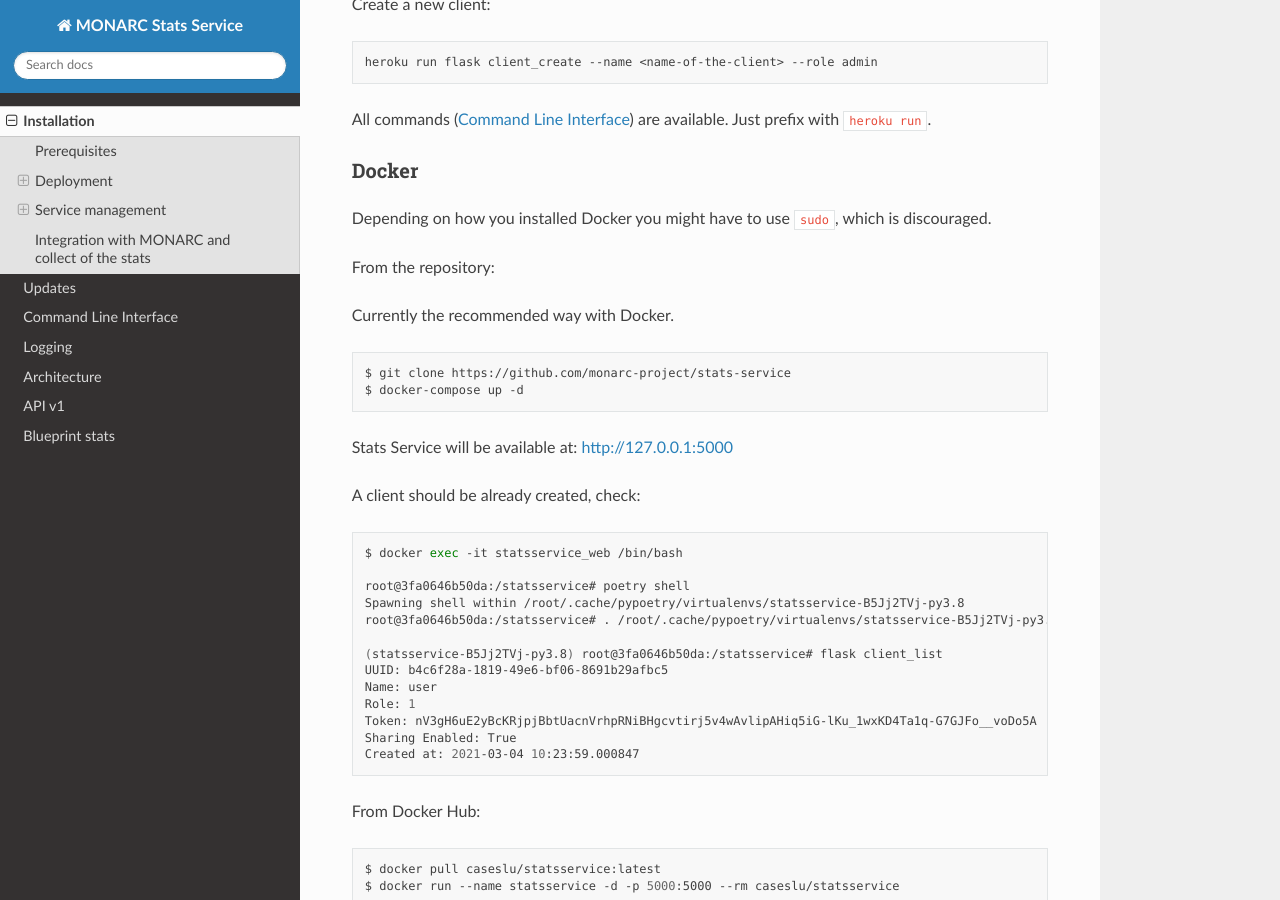
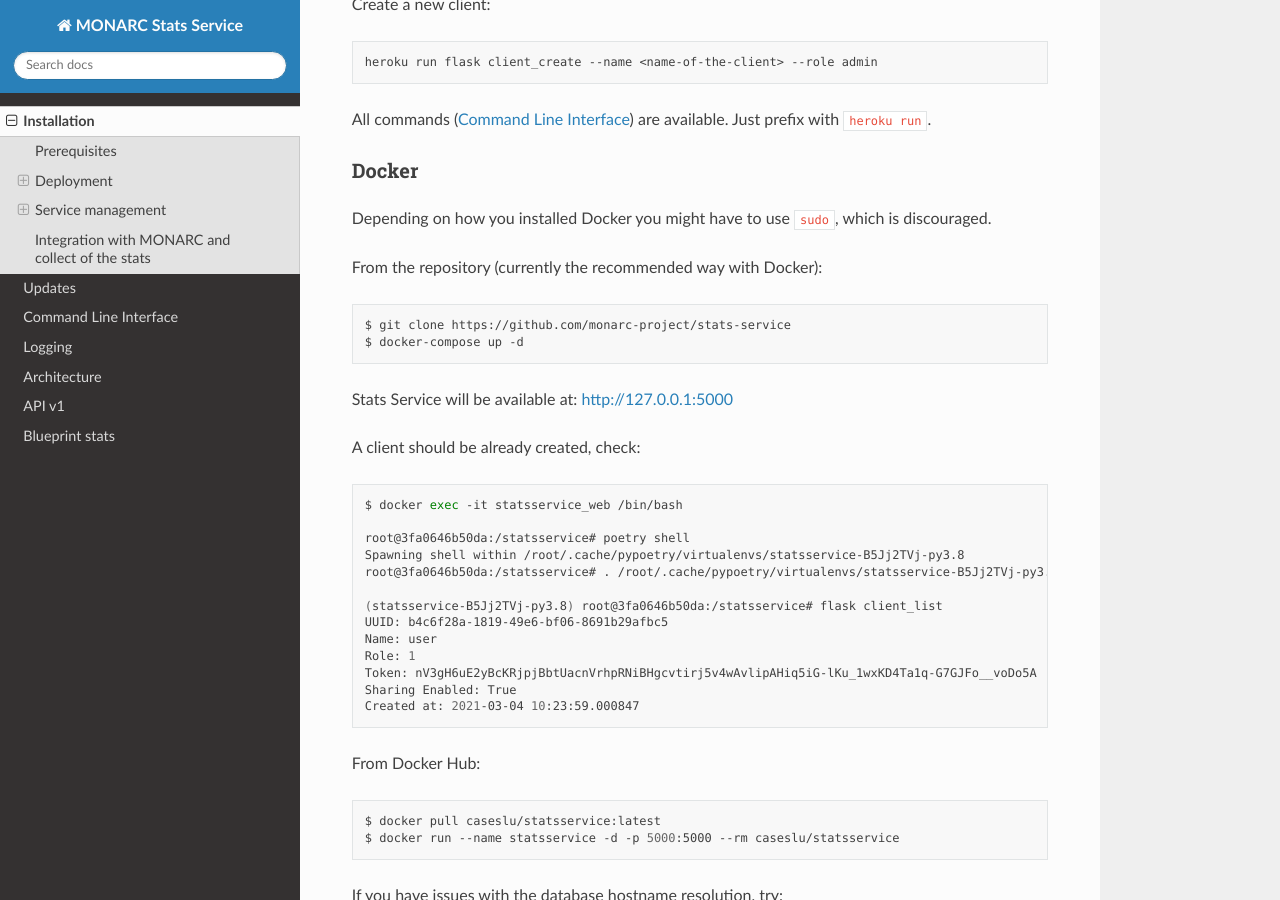
Before and after one commit to monarc-project/stats-service, a Sphinx documentation site: the page built from docs/installation.rst, in a window 1280 px wide and 900 px high, scrolled down 2451 px. Built offline with Sphinx 7.4.7 and the Read the Docs theme 2.0.0, drawn with Linux system fonts in a browser that asks for light colours.

Commit message:
chg: [documentation] Cosmetic changes.

```diff
--- a/docs/installation.rst
+++ b/docs/installation.rst
@@ -130,9 +130,7 @@ Docker
 Depending on how you installed Docker you might have to use ``sudo``, which is
 discouraged.
 
-From the repository:
-
-Currently the recommended way with Docker.
+From the repository (currently the recommended way with Docker):
 
 .. code-block:: bash
 
```
